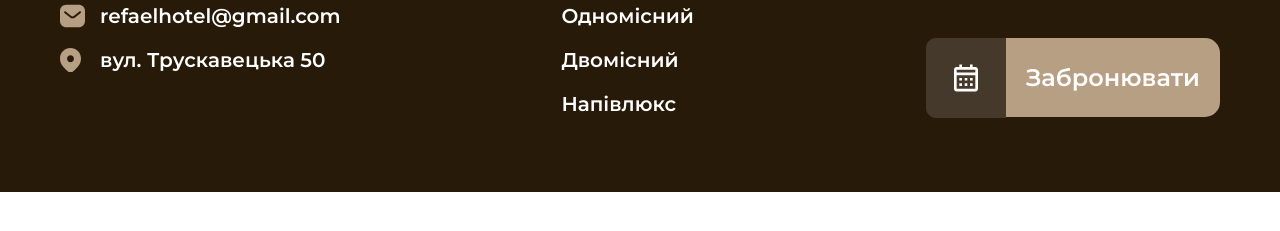
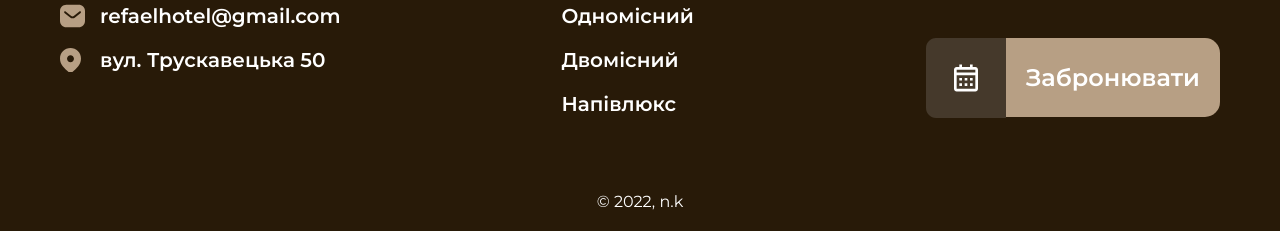
Before and after one commit to nazariikekosh/n.k__hotelRafael, a plain HTML site: page index.html in a window 1280 px wide. Shown: the part 3778-4009 px from the top of the page. Before the commit the page ends 3970 px from the top, so only its background shows below. Drawn offline with Linux system fonts and the light colour scheme.

Commit message:
add__copy

```diff
--- a/index.html
+++ b/index.html
@@ -6,6 +6,7 @@
    <meta http-equiv="X-UA-Compatible" content="IE=edge">
    <meta name="viewport" content="width=device-width, initial-scale=1.0">
    <title>Hotel</title>
+   <link rel="icon" type="image/x-icon" href="img/favicon.ico">
    <link rel="preconnect" href="https://fonts.googleapis.com">
    <link rel="preconnect" href="https://fonts.gstatic.com" crossorigin>
    <link
@@ -264,6 +265,9 @@
                </div>
             </div>
          </div>
+         <div class="footer__copy">
+            <a href="https://www.linkedin.com/in/nazarii-kekosh-275660272/" target="_blank">© 2022, n.k</a>
+         </div>
       </div>
    </footer>
    <script src="main.js"></script>
--- a/style/style.css
+++ b/style/style.css
@@ -752,6 +752,19 @@ footer {
    color: #fff;
    position: relative;
 }
+.footer__copy {
+   display: flex;
+   justify-content: center;
+   align-items: center;
+   padding-bottom: 20px;
+}
+.footer__copy a{
+   transition: 0.4s;
+}
+
+.footer__copy :hover{
+   text-shadow: #fff 1px 0 10px;
+}
 
 .container__footer {
    display: flex;
```
Also changed, not shown: img/favicon.ico (added).
